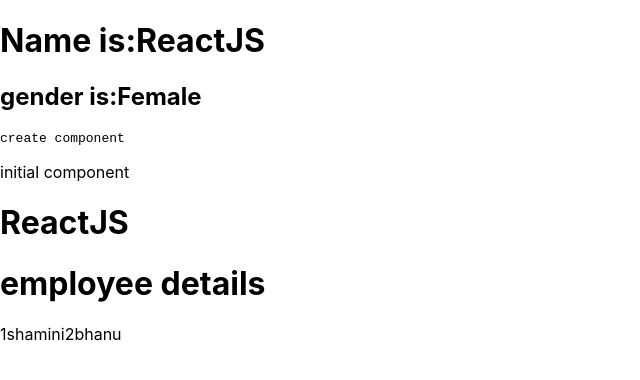
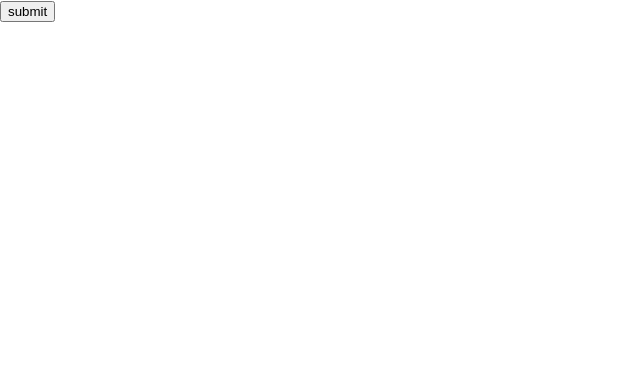
Before and after one commit to MurvezAbdul/reactclass2, a React (Create React App) app: page / in a window 1280 px wide. Shown: the top 380 px of the page, without its empty margins (0-640 px from the left). Built offline with nearby package versions, Linux system fonts and the light colour scheme.

Commit message:
constructor-storage

```diff
--- a/src/App.js
+++ b/src/App.js
@@ -1,5 +1,4 @@
-import React from 'react'
-import Create from './components/Create'
+import Constructor from './Constructor'
 
 function App(){
   return(
@@ -8,7 +7,7 @@
     <Fun name="bhanu" age="23" />
     <Fun name="rizwana" age="24" />
     <Fun name="shamini" age="25" /> */}
-    <Create/>
+    <Constructor/>
     </div>
   );
   }
--- /dev/null
+++ b/src/Constructor.js
@@ -0,0 +1,15 @@
+
+import {Component} from 'react'
+class Constructor extends Component{
+    m=()=>{
+        alert();
+    }
+render(){
+    return(
+        <div>
+            <button onClick={this.m}>submit</button>
+        </div>
+    )
+}
+}
+export default Constructor
--- a/src/components/Create.js
+++ b/src/components/Create.js
@@ -8,6 +8,7 @@
         employee:[{id:1,name:"shamini"},{id:2,name:"bhanu"}]
     }
     render(){
+        alert();
         console.log(this.state)
         return(
             <div>
```
Also changed, not shown: src/Storage.js (added, +33 -0 lines).
